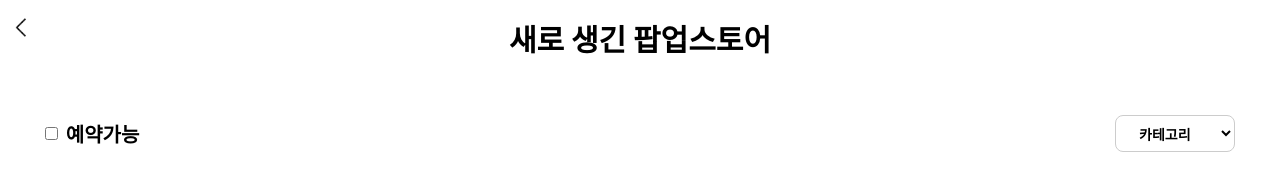
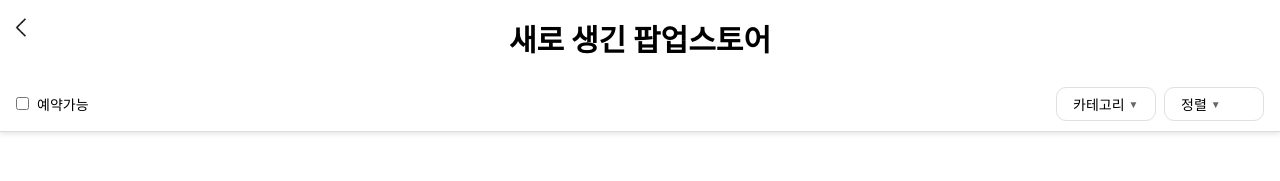
Before and after one commit to SSAFY-D105-Pop4U/Pop4U, a React (Vite) app in the folder frontend/: page /newpopups in a window 1280 px wide. Shown: the top 181 px of the page. Built offline with nearby package versions, Linux system fonts and the light colour scheme; grey boxes are pictures that could not be loaded.

Commit message:
Fix : 필터 수정

```diff
--- a/frontend/src/apis/api/api.js
+++ b/frontend/src/apis/api/api.js
@@ -5,7 +5,7 @@ import api from "./instance.js";
 {/* ✅ GET : 메인화면 상품 조회 */}
 export const getPopups = async () => {
     try {
-      const response = await apiInstance.get("/popup");
+      const response = await api.get("/popup");
       return response.data;
     } catch (error) {
       console.error("Error fetching popups:", error);
@@ -16,7 +16,7 @@ export const getPopups = async () => {
 {/* ✅ GET : 팝업 상세 정보 조회*/}
 export const GetPopupDetail = async (popupId) => {
   try {
-    const response = await apiInstance.get(`/popup/${popupId}`);
+    const response = await api.get(`/popup/${popupId}`);
     return response.data;
   } catch (error) {
     console.error("Error fetching popups:", error);
@@ -38,7 +38,7 @@ export const getPopupsRegion = async (popupRegion) => {
 {/* ✅ GET : 리뷰 정보 조회*/}
 export const getReviews = async (popupId) => {
   try {
-    const response = await apiInstance.get(`/review/${popupId}`);
+    const response = await api.get(`/review/${popupId}`);
     return response.data;
   } catch (error) {
     console.error("Error fetching popups:", error);
@@ -48,7 +48,7 @@ export const getReviews = async (popupId) => {
 
 export const postappointment = async (popupId) => {
   try {
-    const response = await apiInstance.post(`/reservation/${popupId}`,);
+    const response = await api.post(`/reservation/${popupId}`,);
     return response.data;
   } catch (error) {
     console.error("Error fetching popups:", error);
--- a/frontend/src/components/listPage/Filter.jsx
+++ b/frontend/src/components/listPage/Filter.jsx
@@ -2,66 +2,80 @@ import { useState } from "react";
 import "../../styles/components/Filter.css";
 import "../../styles/components/SortMenu.css";
 
-const Filter = ({ showSort = true }) => {
-  const [sortOption, setSortOption] = useState("");
-  const [categorytOption, setCategoryOption] = useState("");
+const Filter = () => {
+  const [isSortOpen, setIsSortOpen] = useState(false);
+  const [isCategoryOpen, setIsCategoryOpen] = useState(false);
+  const [selectedSort, setSelectedSort] = useState("정렬");
+  const [selectedCategory, setSelectedCategory] = useState("카테고리");
 
-  const handleSortChange = (event) => {
-    setSortOption(event.target.value);
-    console.log("Selected sort option:", event.target.value);
+  const sortOptions = ["정렬", "인기순", "최신순", "마감임박순"];
+  const categoryOptions = ["카테고리", "전시", "팝업스토어", "클래스"];
+
+  const handleSortClick = (option) => {
+    setSelectedSort(option);
+    setIsSortOpen(false);
   };
 
-  const handleCategoryChange = (event) => {
-    setCategoryOption(event.target.value);
-    console.log("Selected sort option:", event.target.value);
+  const handleCategoryClick = (option) => {
+    setSelectedCategory(option);
+    setIsCategoryOpen(false);
   };
 
   return (
-    <div>
-      <div className="filter-container">
-        {/* 체크박스와 텍스트 */}
-        <label className="filter-checkbox-container">
-          <input type="checkbox" />
-          <span className="filter-checkbox-label">예약가능</span>
-        </label>
+    <div className="filter-wrapper">
+      <label className="reservation-checkbox">
+        <input type="checkbox" />
+        <span>예약가능</span>
+      </label>
 
-        <div className="filter-button-container">
-          {/* 카테고리 버튼 */}
+      <div className="button-group">
+        <div className="filter-container">
+          <button
+            className="filter-button"
+            onClick={() => setIsCategoryOpen(!isCategoryOpen)}
+          >
+            {selectedCategory}
+            <span className="arrow-down">▼</span>
+          </button>
 
-          <select
-            className="filter-oval-button"
-            value={categorytOption}
-            onChange={handleCategoryChange}
+          {isCategoryOpen && (
+            <div className="custom-dropdown">
+              {categoryOptions.map((option) => (
+                <div
+                  key={option}
+                  className={`dropdown-option ${selectedCategory === option ? 'selected' : ''}`}
+                  onClick={() => handleCategoryClick(option)}
+                >
+                  {selectedCategory === option && <span className="check-mark">✓</span>}
+                  {option}
+                </div>
+              ))}
+            </div>
+          )}
+        </div>
+
+        <div className="filter-container">
+          <button
+            className="filter-button"
+            onClick={() => setIsSortOpen(!isSortOpen)}
           >
-            <option value="" disabled>
-              카테고리
-            </option>
-            <option value="popular">카테고리1</option>
-            <option value="latest">카테고리2</option>
-            <option value="endingSoon">카테고리</option>
-            <option value="endingSoon1">카테고리1</option>
-            <option value="endingSoon2">카테고리2</option>
-            <option value="endingSoon3">카테고리3</option>
-            <option value="endingSoon4">카테고리4</option>
-            <option value="endingSoon5">카테고리5</option>
-            <option value="endingSoon6">카테고리6</option>
-            <option value="endingSoon7">카테고리7</option>
-          </select>
+            {selectedSort}
+            <span className="arrow-down">▼</span>
+          </button>
 
-          {/* 정렬 Select Box */}
-          {showSort && (
-            <select
-              className="filter-oval-button"
-              value={sortOption}
-              onChange={handleSortChange}
-            >
-              <option value="" disabled>
-                정렬
-              </option>
-              <option value="popular">인기순</option>
-              <option value="latest">최신순</option>
-              <option value="endingSoon">마감순</option>
-            </select>
+          {isSortOpen && (
+            <div className="custom-dropdown">
+              {sortOptions.map((option) => (
+                <div
+                  key={option}
+                  className={`dropdown-option ${selectedSort === option ? 'selected' : ''}`}
+                  onClick={() => handleSortClick(option)}
+                >
+                  {selectedSort === option && <span className="check-mark">✓</span>}
+                  {option}
+                </div>
+              ))}
+            </div>
           )}
         </div>
       </div>
--- a/frontend/src/pages/AreaList.jsx
+++ b/frontend/src/pages/AreaList.jsx
@@ -35,9 +35,8 @@ const AreaList = () => {
       </div>
 
       {popups.map((data, index) => (
-        <div>
+        <div key={data.id || `popup-${index}`}>
           <PopupList
-            key={index}
             image={data.popupImages[0]}
             title={data.popupName}
             popupAddress={data.popupAddress.split(' ').slice(0, 2).join(' ')}
--- a/frontend/src/styles/components/Filter.css
+++ b/frontend/src/styles/components/Filter.css
@@ -1,13 +1,89 @@
-.filter-container {
+.filter-wrapper {
   display: flex;
   justify-content: space-between;
   align-items: center;
-  gap: 16px; /* 요소 간 간격 */
-  font-family: sans-serif;
-  margin-left: 3.5vw;
-  margin-top: 3vw;
-  margin-right: 3.5vw;
-  margin-bottom: 5vw;
+  padding: 10px 16px;
+}
+
+.reservation-checkbox {
+  display: flex;
+  align-items: center;
+  gap: 8px;
+  font-size: 14px;
+}
+
+.button-group {
+  display: flex;
+  gap: 8px;
+}
+
+.filter-button {
+  width: 100px;
+  padding: 6px 16px;
+  border-radius: 10px;
+  border: 1px solid #E0E0E0;
+  background: white;
+  font-size: 14px;
+  cursor: pointer;
+  display: flex;
+  align-items: center;
+  gap: 4px;
+}
+
+.arrow-down {
+  font-size: 10px;
+  color: #666;
+}
+
+.filter-container {
+  position: relative;
+}
+
+.custom-dropdown {
+  width: 100px;
+  position: absolute;
+  top: calc(100% + 5px);
+  right: 0;
+  background: #ffffff;
+  padding: 6px 16px;
+  border-radius: 10px;
+  border: 1px solid #E0E0E0;
+  box-shadow: 0 2px 10px rgba(0, 0, 0, 0.2);
+  min-width: auto;
+  z-index: 1000;
+  padding: 8px 0;
+}
+
+.dropdown-option {
+  padding: 10px 16px;
+  color: rgb(0, 0, 0);
+  cursor: pointer;
+  position: relative;
+  font-size: 14px;
+  display: flex;
+  align-items: center;
+}
+
+.dropdown-option:hover {
+  background: rgba(255, 255, 255, 0.1);
+}
+
+.dropdown-option.selected {
+ font-size: 15px;
+}
+
+.check-mark {
+  margin-right: 8px;
+  font-size: 14px;
+}
+
+.filter-oval-button {
+  padding: 6px 16px;
+  border-radius: 20px;
+  border: 1px solid #E0E0E0;
+  background: white;
+  font-size: 14px;
+  cursor: pointer;
 }
 
 /* 체크박스 부분 */
@@ -28,21 +104,6 @@
 }
 
 /* 타원 버튼 스타일 */
-.filter-oval-button {
-  margin-left: 1vw;
-  display: flex;
-  align-items: center;
-  justify-content: center;
-  border: 1px solid #ccc;
-  border-radius: 8px; /* 완전한 타원형 모양 */
-  background-color: #fff;
-  padding: 0.5vw 1.5vw; /* 버튼 내부 패딩 */
-  cursor: pointer;
-  font-size: 14px;
-  font-weight: bold;
-  transition: background-color 0.3s ease; /* hover 효과를 위한 부드러운 전환 */
-}
-
 .filter-oval-button:hover {
   background-color: #f5f5f5; /* 호버 시 약간 어두운 배경 */
 }
```
